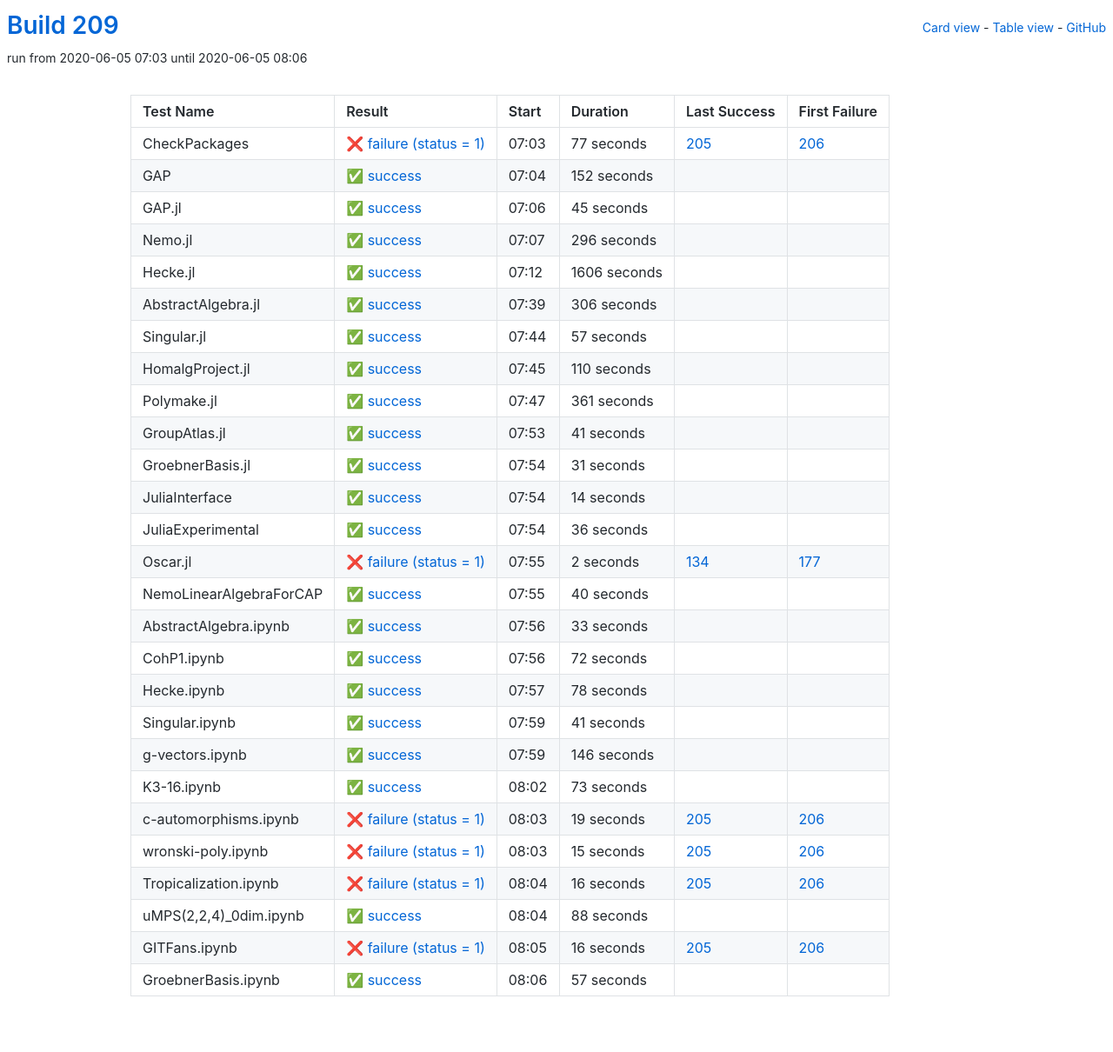
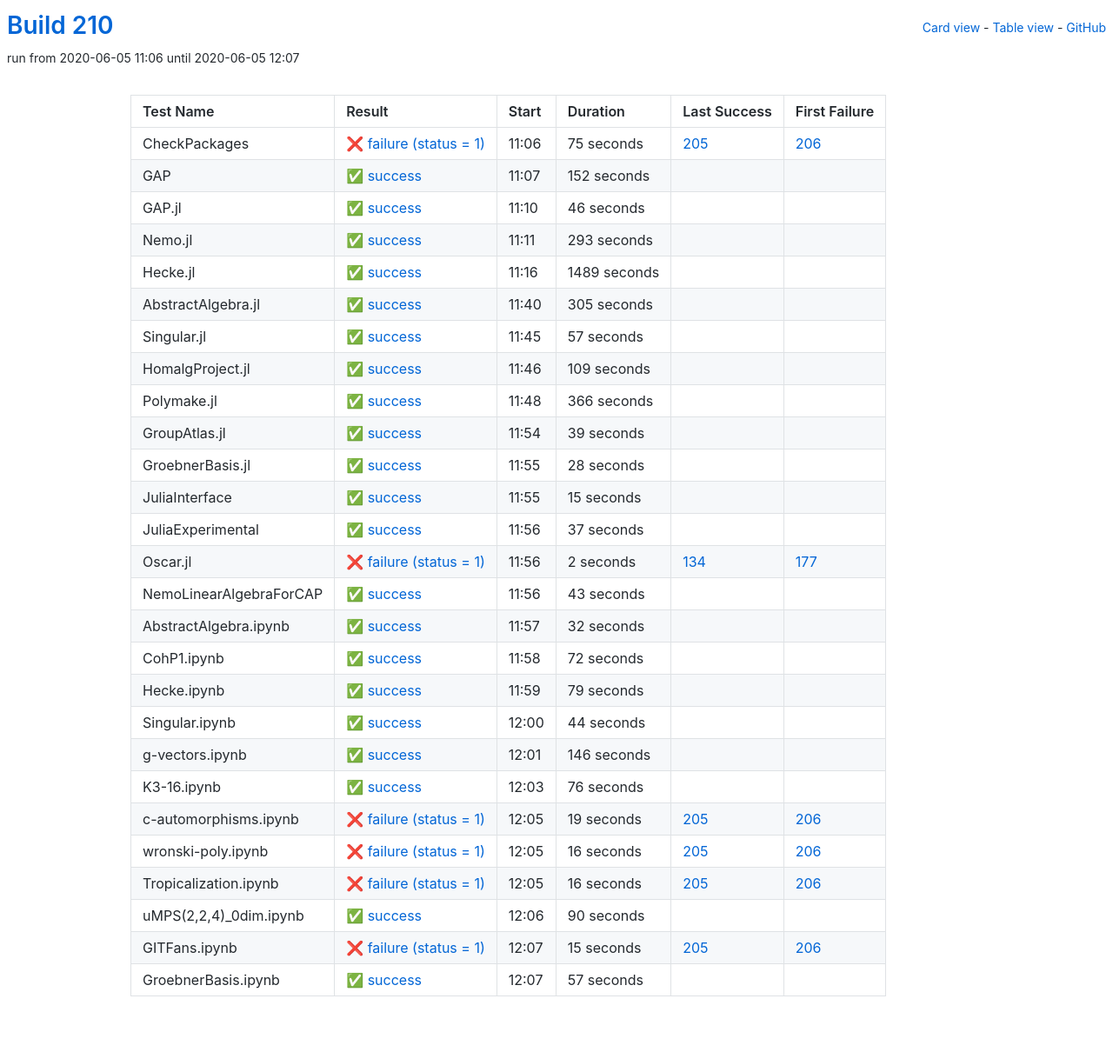
Before and after one commit to oscar-system/oscar-ci-status-stable, a Jekyll site: the page built from table.html, in a window 1280 px wide. Shown: the whole page at 87% size. Built offline with Jekyll 4.4.1, drawn with Linux system fonts in a browser that asks for light colours.

Commit message:
Build 210

```diff
--- a/_data/ci.yml
+++ b/_data/ci.yml
@@ -1,17 +1,17 @@
-build: 209
-build_url: https://oscarci.mathematik.uni-kl.de/job/oscar-stable/209/
+build: 210
+build_url: https://oscarci.mathematik.uni-kl.de/job/oscar-stable/210/
 job: oscar-stable
 tests:
-- duration: 77
+- duration: 75
   exitcode: 1
   first_failure: 206
   first_failure_url: https://oscarci.mathematik.uni-kl.de/job/oscar-stable/206/
   id: checkpackages
   last_success: 205
   last_success_url: https://oscarci.mathematik.uni-kl.de/job/oscar-stable/205/
-  log: https://oscarci.mathematik.uni-kl.de/job/oscar-stable/209/artifact/logs/build-209/CheckPackages.log
+  log: https://oscarci.mathematik.uni-kl.de/job/oscar-stable/210/artifact/logs/build-210/CheckPackages.log
   name: CheckPackages
-  start: 2020-06-05 07:03
+  start: 2020-06-05 11:06
   status: failure
   success: false
 - duration: 152
@@ -21,57 +21,57 @@ tests:
   id: gap
   last_success: false
   last_success_url: null
-  log: https://oscarci.mathematik.uni-kl.de/job/oscar-stable/209/artifact/logs/build-209/GAP.log
+  log: https://oscarci.mathematik.uni-kl.de/job/oscar-stable/210/artifact/logs/build-210/GAP.log
   name: GAP
-  start: 2020-06-05 07:04
+  start: 2020-06-05 11:07
   status: success
   success: true
-- duration: 45
+- duration: 46
   exitcode: 0
   first_failure: false
   first_failure_url: null
   id: gap-jl
   last_success: false
   last_success_url: null
-  log: https://oscarci.mathematik.uni-kl.de/job/oscar-stable/209/artifact/logs/build-209/GAP.jl.log
+  log: https://oscarci.mathematik.uni-kl.de/job/oscar-stable/210/artifact/logs/build-210/GAP.jl.log
   name: GAP.jl
-  start: 2020-06-05 07:06
+  start: 2020-06-05 11:10
   status: success
   success: true
-- duration: 296
+- duration: 293
   exitcode: 0
   first_failure: false
   first_failure_url: null
   id: nemo-jl
   last_success: false
   last_success_url: null
-  log: https://oscarci.mathematik.uni-kl.de/job/oscar-stable/209/artifact/logs/build-209/Nemo.jl.log
+  log: https://oscarci.mathematik.uni-kl.de/job/oscar-stable/210/artifact/logs/build-210/Nemo.jl.log
   name: Nemo.jl
-  start: 2020-06-05 07:07
+  start: 2020-06-05 11:11
   status: success
   success: true
-- duration: 1606
+- duration: 1489
   exitcode: 0
   first_failure: false
   first_failure_url: null
   id: hecke-jl
   last_success: false
   last_success_url: null
-  log: https://oscarci.mathematik.uni-kl.de/job/oscar-stable/209/artifact/logs/build-209/Hecke.jl.log
+  log: https://oscarci.mathematik.uni-kl.de/job/oscar-stable/210/artifact/logs/build-210/Hecke.jl.log
   name: Hecke.jl
-  start: 2020-06-05 07:12
+  start: 2020-06-05 11:16
   status: success
   success: true
-- duration: 306
+- duration: 305
   exitcode: 0
   first_failure: false
   first_failure_url: null
   id: abstractalgebra-jl
   last_success: false
   last_success_url: null
-  log: https://oscarci.mathematik.uni-kl.de/job/oscar-stable/209/artifact/logs/build-209/AbstractAlgebra.jl.log
+  log: https://oscarci.mathematik.uni-kl.de/job/oscar-stable/210/artifact/logs/build-210/AbstractAlgebra.jl.log
   name: AbstractAlgebra.jl
-  start: 2020-06-05 07:39
+  start: 2020-06-05 11:40
   status: success
   success: true
 - duration: 57
@@ -81,81 +81,81 @@ tests:
   id: singular-jl
   last_success: false
   last_success_url: null
-  log: https://oscarci.mathematik.uni-kl.de/job/oscar-stable/209/artifact/logs/build-209/Singular.jl.log
+  log: https://oscarci.mathematik.uni-kl.de/job/oscar-stable/210/artifact/logs/build-210/Singular.jl.log
   name: Singular.jl
-  start: 2020-06-05 07:44
+  start: 2020-06-05 11:45
   status: success
   success: true
-- duration: 110
+- duration: 109
   exitcode: 0
   first_failure: false
   first_failure_url: null
   id: homalgproject-jl
   last_success: false
   last_success_url: null
-  log: https://oscarci.mathematik.uni-kl.de/job/oscar-stable/209/artifact/logs/build-209/HomalgProject.jl.log
+  log: https://oscarci.mathematik.uni-kl.de/job/oscar-stable/210/artifact/logs/build-210/HomalgProject.jl.log
   name: HomalgProject.jl
-  start: 2020-06-05 07:45
+  start: 2020-06-05 11:46
   status: success
   success: true
-- duration: 361
+- duration: 366
   exitcode: 0
   first_failure: false
   first_failure_url: null
   id: polymake-jl
   last_success: false
   last_success_url: null
-  log: https://oscarci.mathematik.uni-kl.de/job/oscar-stable/209/artifact/logs/build-209/Polymake.jl.log
+  log: https://oscarci.mathematik.uni-kl.de/job/oscar-stable/210/artifact/logs/build-210/Polymake.jl.log
   name: Polymake.jl
-  start: 2020-06-05 07:47
+  start: 2020-06-05 11:48
   status: success
   success: true
-- duration: 41
+- duration: 39
   exitcode: 0
   first_failure: false
   first_failure_url: null
   id: groupatlas-jl
   last_success: false
   last_success_url: null
-  log: https://oscarci.mathematik.uni-kl.de/job/oscar-stable/209/artifact/logs/build-209/GroupAtlas.jl.log
+  log: https://oscarci.mathematik.uni-kl.de/job/oscar-stable/210/artifact/logs/build-210/GroupAtlas.jl.log
   name: GroupAtlas.jl
-  start: 2020-06-05 07:53
+  start: 2020-06-05 11:54
   status: success
   success: true
-- duration: 31
+- duration: 28
   exitcode: 0
   first_failure: false
   first_failure_url: null
   id: groebnerbasis-jl
   last_success: false
   last_success_url: null
-  log: https://oscarci.mathematik.uni-kl.de/job/oscar-stable/209/artifact/logs/build-209/GroebnerBasis.jl.log
+  log: https://oscarci.mathematik.uni-kl.de/job/oscar-stable/210/artifact/logs/build-210/GroebnerBasis.jl.log
   name: GroebnerBasis.jl
-  start: 2020-06-05 07:54
+  start: 2020-06-05 11:55
   status: success
   success: true
-- duration: 14
+- duration: 15
   exitcode: 0
   first_failure: false
   first_failure_url: null
   id: juliainterface
   last_success: false
   last_success_url: null
-  log: https://oscarci.mathematik.uni-kl.de/job/oscar-stable/209/artifact/logs/build-209/JuliaInterface.log
+  log: https://oscarci.mathematik.uni-kl.de/job/oscar-stable/210/artifact/logs/build-210/JuliaInterface.log
   name: JuliaInterface
-  start: 2020-06-05 07:54
+  start: 2020-06-05 11:55
   status: success
   success: true
-- duration: 36
+- duration: 37
   exitcode: 0
   first_failure: false
   first_failure_url: null
   id: juliaexperimental
   last_success: false
   last_success_url: null
-  log: https://oscarci.mathematik.uni-kl.de/job/oscar-stable/209/artifact/logs/build-209/JuliaExperimental.log
+  log: https://oscarci.mathematik.uni-kl.de/job/oscar-stable/210/artifact/logs/build-210/JuliaExperimental.log
   name: JuliaExperimental
-  start: 2020-06-05 07:54
+  start: 2020-06-05 11:56
   status: success
   success: true
 - duration: 2
@@ -165,33 +165,33 @@ tests:
   id: oscar-jl
   last_success: 134
   last_success_url: https://oscarci.mathematik.uni-kl.de/job/oscar-stable/134/
-  log: https://oscarci.mathematik.uni-kl.de/job/oscar-stable/209/artifact/logs/build-209/Oscar.jl.log
+  log: https://oscarci.mathematik.uni-kl.de/job/oscar-stable/210/artifact/logs/build-210/Oscar.jl.log
   name: Oscar.jl
-  start: 2020-06-05 07:55
+  start: 2020-06-05 11:56
   status: failure
   success: false
-- duration: 40
+- duration: 43
   exitcode: 0
   first_failure: false
   first_failure_url: null
   id: nemolinearalgebraforcap
   last_success: false
   last_success_url: null
-  log: https://oscarci.mathematik.uni-kl.de/job/oscar-stable/209/artifact/logs/build-209/NemoLinearAlgebraForCAP.log
+  log: https://oscarci.mathematik.uni-kl.de/job/oscar-stable/210/artifact/logs/build-210/NemoLinearAlgebraForCAP.log
   name: NemoLinearAlgebraForCAP
-  start: 2020-06-05 07:55
+  start: 2020-06-05 11:56
   status: success
   success: true
-- duration: 33
+- duration: 32
   exitcode: 0
   first_failure: false
   first_failure_url: null
   id: abstractalgebra-ipynb
   last_success: false
   last_success_url: null
-  log: https://oscarci.mathematik.uni-kl.de/job/oscar-stable/209/artifact/logs/build-209/AbstractAlgebra.ipynb.log
+  log: https://oscarci.mathematik.uni-kl.de/job/oscar-stable/210/artifact/logs/build-210/AbstractAlgebra.ipynb.log
   name: AbstractAlgebra.ipynb
-  start: 2020-06-05 07:56
+  start: 2020-06-05 11:57
   status: success
   success: true
 - duration: 72
@@ -201,33 +201,33 @@ tests:
   id: cohp1-ipynb
   last_success: false
   last_success_url: null
-  log: https://oscarci.mathematik.uni-kl.de/job/oscar-stable/209/artifact/logs/build-209/CohP1.ipynb.log
+  log: https://oscarci.mathematik.uni-kl.de/job/oscar-stable/210/artifact/logs/build-210/CohP1.ipynb.log
   name: CohP1.ipynb
-  start: 2020-06-05 07:56
+  start: 2020-06-05 11:58
   status: success
   success: true
-- duration: 78
+- duration: 79
   exitcode: 0
   first_failure: false
   first_failure_url: null
   id: hecke-ipynb
   last_success: false
   last_success_url: null
-  log: https://oscarci.mathematik.uni-kl.de/job/oscar-stable/209/artifact/logs/build-209/Hecke.ipynb.log
+  log: https://oscarci.mathematik.uni-kl.de/job/oscar-stable/210/artifact/logs/build-210/Hecke.ipynb.log
   name: Hecke.ipynb
-  start: 2020-06-05 07:57
+  start: 2020-06-05 11:59
   status: success
   success: true
-- duration: 41
+- duration: 44
   exitcode: 0
   first_failure: false
   first_failure_url: null
   id: singular-ipynb
   last_success: false
   last_success_url: null
-  log: https://oscarci.mathematik.uni-kl.de/job/oscar-stable/209/artifact/logs/build-209/Singular.ipynb.log
+  log: https://oscarci.mathematik.uni-kl.de/job/oscar-stable/210/artifact/logs/build-210/Singular.ipynb.log
   name: Singular.ipynb
-  start: 2020-06-05 07:59
+  start: 2020-06-05 12:00
   status: success
   success: true
 - duration: 146
@@ -237,21 +237,21 @@ tests:
   id: g-vectors-ipynb
   last_success: false
   last_success_url: null
-  log: https://oscarci.mathematik.uni-kl.de/job/oscar-stable/209/artifact/logs/build-209/g-vectors.ipynb.log
+  log: https://oscarci.mathematik.uni-kl.de/job/oscar-stable/210/artifact/logs/build-210/g-vectors.ipynb.log
   name: g-vectors.ipynb
-  start: 2020-06-05 07:59
+  start: 2020-06-05 12:01
   status: success
   success: true
-- duration: 73
+- duration: 76
   exitcode: 0
   first_failure: false
   first_failure_url: null
   id: k3-16-ipynb
   last_success: false
   last_success_url: null
-  log: https://oscarci.mathematik.uni-kl.de/job/oscar-stable/209/artifact/logs/build-209/K3-16.ipynb.log
+  log: https://oscarci.mathematik.uni-kl.de/job/oscar-stable/210/artifact/logs/build-210/K3-16.ipynb.log
   name: K3-16.ipynb
-  start: 2020-06-05 08:02
+  start: 2020-06-05 12:03
   status: success
   success: true
 - duration: 19
@@ -261,21 +261,21 @@ tests:
   id: c-automorphisms-ipynb
   last_success: 205
   last_success_url: https://oscarci.mathematik.uni-kl.de/job/oscar-stable/205/
-  log: https://oscarci.mathematik.uni-kl.de/job/oscar-stable/209/artifact/logs/build-209/c-automorphisms.ipynb.log
+  log: https://oscarci.mathematik.uni-kl.de/job/oscar-stable/210/artifact/logs/build-210/c-automorphisms.ipynb.log
   name: c-automorphisms.ipynb
-  start: 2020-06-05 08:03
+  start: 2020-06-05 12:05
   status: failure
   success: false
-- duration: 15
+- duration: 16
   exitcode: 1
   first_failure: 206
   first_failure_url: https://oscarci.mathematik.uni-kl.de/job/oscar-stable/206/
   id: wronski-poly-ipynb
   last_success: 205
   last_success_url: https://oscarci.mathematik.uni-kl.de/job/oscar-stable/205/
-  log: https://oscarci.mathematik.uni-kl.de/job/oscar-stable/209/artifact/logs/build-209/wronski-poly.ipynb.log
+  log: https://oscarci.mathematik.uni-kl.de/job/oscar-stable/210/artifact/logs/build-210/wronski-poly.ipynb.log
   name: wronski-poly.ipynb
-  start: 2020-06-05 08:03
+  start: 2020-06-05 12:05
   status: failure
   success: false
 - duration: 16
@@ -285,33 +285,33 @@ tests:
   id: tropicalization-ipynb
   last_success: 205
   last_success_url: https://oscarci.mathematik.uni-kl.de/job/oscar-stable/205/
-  log: https://oscarci.mathematik.uni-kl.de/job/oscar-stable/209/artifact/logs/build-209/Tropicalization.ipynb.log
+  log: https://oscarci.mathematik.uni-kl.de/job/oscar-stable/210/artifact/logs/build-210/Tropicalization.ipynb.log
   name: Tropicalization.ipynb
-  start: 2020-06-05 08:04
+  start: 2020-06-05 12:05
   status: failure
   success: false
-- duration: 88
+- duration: 90
   exitcode: 0
   first_failure: false
   first_failure_url: null
   id: umps-2-2-4-0dim-ipynb
   last_success: false
   last_success_url: null
-  log: https://oscarci.mathematik.uni-kl.de/job/oscar-stable/209/artifact/logs/build-209/uMPS-2-2-4-_0dim.ipynb.log
+  log: https://oscarci.mathematik.uni-kl.de/job/oscar-stable/210/artifact/logs/build-210/uMPS-2-2-4-_0dim.ipynb.log
   name: uMPS(2,2,4)_0dim.ipynb
-  start: 2020-06-05 08:04
+  start: 2020-06-05 12:06
   status: success
   success: true
-- duration: 16
+- duration: 15
   exitcode: 1
   first_failure: 206
   first_failure_url: https://oscarci.mathematik.uni-kl.de/job/oscar-stable/206/
   id: gitfans-ipynb
   last_success: 205
   last_success_url: https://oscarci.mathematik.uni-kl.de/job/oscar-stable/205/
-  log: https://oscarci.mathematik.uni-kl.de/job/oscar-stable/209/artifact/logs/build-209/GITFans.ipynb.log
+  log: https://oscarci.mathematik.uni-kl.de/job/oscar-stable/210/artifact/logs/build-210/GITFans.ipynb.log
   name: GITFans.ipynb
-  start: 2020-06-05 08:05
+  start: 2020-06-05 12:07
   status: failure
   success: false
 - duration: 57
@@ -321,8 +321,8 @@ tests:
   id: groebnerbasis-ipynb
   last_success: false
   last_success_url: null
-  log: https://oscarci.mathematik.uni-kl.de/job/oscar-stable/209/artifact/logs/build-209/GroebnerBasis.ipynb.log
+  log: https://oscarci.mathematik.uni-kl.de/job/oscar-stable/210/artifact/logs/build-210/GroebnerBasis.ipynb.log
   name: GroebnerBasis.ipynb
-  start: 2020-06-05 08:06
+  start: 2020-06-05 12:07
   status: success
   success: true
```
Also changed, not shown: README.md.
